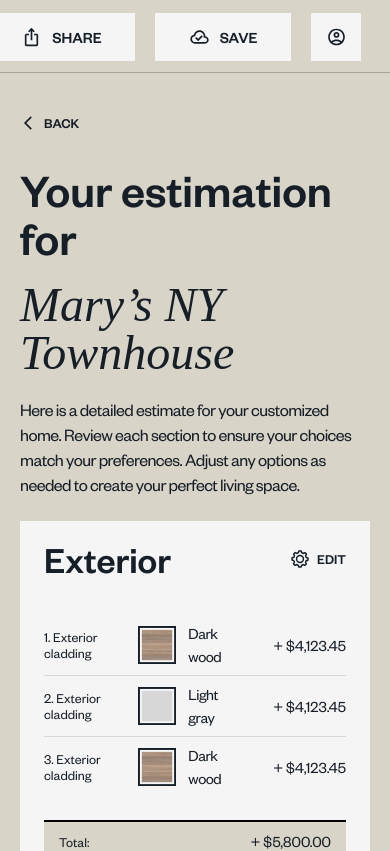
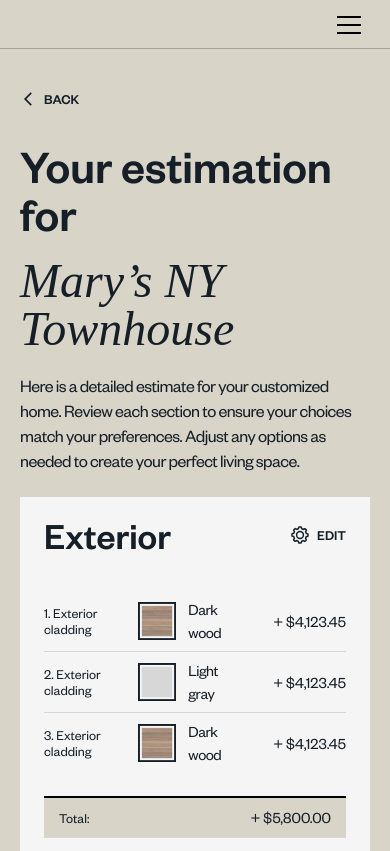
Before and after one commit to Alozi/split-test-task, a Next.js app: page / in a window 390 px wide. Shown: the top 851 px of the page. Built offline with nearby package versions, Linux system fonts and the light colour scheme.

Commit message:
On adaptive hide menu

```diff
--- a/app/globals.scss
+++ b/app/globals.scss
@@ -27,7 +27,6 @@
 html,
 body {
   max-width: 100vw;
-  overflow-x: hidden;
 }
 
 body {
--- a/components/header/header.js
+++ b/components/header/header.js
@@ -1,3 +1,7 @@
+'use client';
+
+import { useState, useEffect } from 'react';
+
 import Image from 'next/image';
 import classes from './header.module.scss';
 import NavLink from "./nav-link.js";
@@ -7,32 +11,60 @@ import CloudIcon from '@/public/icons/cloud.svg';
 import AccountIcon from '@/public/icons/account.svg'
 
 export default function Header() {
+    const [menuOpen, setMenuOpen] = useState(false);
+
+    useEffect(() => {
+        if (menuOpen) {
+            document.body.style.overflow = 'hidden';
+        } else {
+            document.body.style.overflow = '';
+        }
+
+        return () => {
+            document.body.style.overflow = '';
+        };
+    }, [menuOpen]);
+
+    const handleLinkClick = () => {
+        setMenuOpen(false);
+    };
+
     return (
         <header className={classes.header}>
-            <nav>
+            <div className={classes.container}>
+                <button
+                    className={`${classes.burger} ${menuOpen ? classes.open : ''}`}
+                    onClick={() => setMenuOpen((prev) => !prev)}
+                    aria-label="Toggle menu"
+                >
+                    <span></span>
+                </button>
+
+                <nav className={`${classes.nav} ${menuOpen ? classes.active : ''}`}>
                     <ul>
                         <li>
-                        <NavLink href="/book-a-call" primary={true}>Book A Call</NavLink>
+                            <NavLink href="/book-a-call" primary={true} onClick={handleLinkClick}>Book A Call</NavLink>
                         </li>
                         <li>
-                        <NavLink href="/share">
+                            <NavLink href="/share" onClick={handleLinkClick}>
                                 <Image src={ShareIcon} alt='Share icon' />
                                 Share
                             </NavLink>
                         </li>
                         <li>
-                        <NavLink href="/save">
+                            <NavLink href="/save" onClick={handleLinkClick}>
                                 <Image src={CloudIcon} alt='Cloud icon' />
                                 Save
                             </NavLink>
                         </li>
                         <li>
-                        <NavLink href="/profile">
+                            <NavLink href="/profile" onClick={handleLinkClick}>
                                 <Image src={AccountIcon} alt='Account icon' />
                             </NavLink>
                         </li>
                     </ul>
                 </nav>
+            </div>
         </header>
     );
 }
--- a/components/header/header.module.scss
+++ b/components/header/header.module.scss
@@ -1,14 +1,24 @@
 @use "@/styles/variables";
+@use "@/styles/mixins";
 
 .header {
   border-bottom: 1px solid variables.$border-color;
   background: variables.$bg-color;
   padding: 13px 29px 11px;
+  position: relative;
+  z-index: 200;
 
   ul {
     display: flex;
     justify-content: flex-end;
+    flex-direction: column;
     gap: 20px;
+    margin: 0;
+    padding: 0;
+
+    @include mixins.respond-up(md) {
+      flex-direction: row;
+    }
   }
 
   li {
@@ -18,4 +28,97 @@
       padding: 13.5px;
     }
   }
+
+  .container {
+    display: flex;
+    align-items: center;
+    justify-content: flex-end;
+  }
+
+  .burger {
+    display: block;
+
+    background: none;
+    border: none;
+    width: 24px;
+    height: 24px;
+    position: relative;
+    cursor: pointer;
+    z-index: 210;
+
+    @include mixins.respond-up(md) {
+      display: none;
+    }
+
+    span,
+    span::before,
+    span::after {
+      content: "";
+      display: block;
+      background: variables.$text-black-color;
+      height: 2px;
+      width: 100%;
+      position: absolute;
+      left: 0;
+      transition: all 0.3s ease;
+    }
+
+    span {
+      top: 50%;
+      transform: translateY(-50%);
+    }
+
+    span::before {
+      top: -8px;
+    }
+
+    span::after {
+      top: 8px;
+    }
+
+    &.open span {
+      background: transparent;
+    }
+
+    &.open span::before {
+      transform: rotate(45deg);
+      top: 0;
+    }
+
+    &.open span::after {
+      transform: rotate(-45deg);
+      top: 0;
+    }
+  }
+
+  .nav {
+    ul {
+      display: flex;
+      gap: 20px;
+    }
+
+    @media (max-width: 768px) {
+      position: fixed;
+      top: 0;
+      left: 0;
+      background: variables.$bg-color;
+      width: 100%;
+      height: 100vh;
+      padding: 100px 29px 20px;
+      transform: translateY(-100%);
+      transition: transform 0.3s ease;
+      z-index: 200;
+
+      ul {
+        flex-direction: column;
+        gap: 1.5rem;
+      }
+    }
+
+    &.active {
+      @media (max-width: 768px) {
+        transform: translateY(0);
+      }
+    }
+  }
 }
--- a/components/header/nav-link.js
+++ b/components/header/nav-link.js
@@ -5,7 +5,7 @@ import { usePathname } from "next/navigation";
 
 import classes from './nav-link.module.scss';
 
-export default function NavLink({ href, children, primary }) {
+export default function NavLink({ href, children, primary, ...props }) {
     const path = usePathname();
 
     let linkClasses = `${classes.link}`;
@@ -19,7 +19,7 @@ export default function NavLink({ href, children, primary }) {
     }
 
     return (
-        <Link href={href} className={linkClasses}>
+        <Link href={href} className={linkClasses} {...props}>
             {children}
         </Link>
     );
```
Lines whose indentation alone changed are shown as unchanged.
